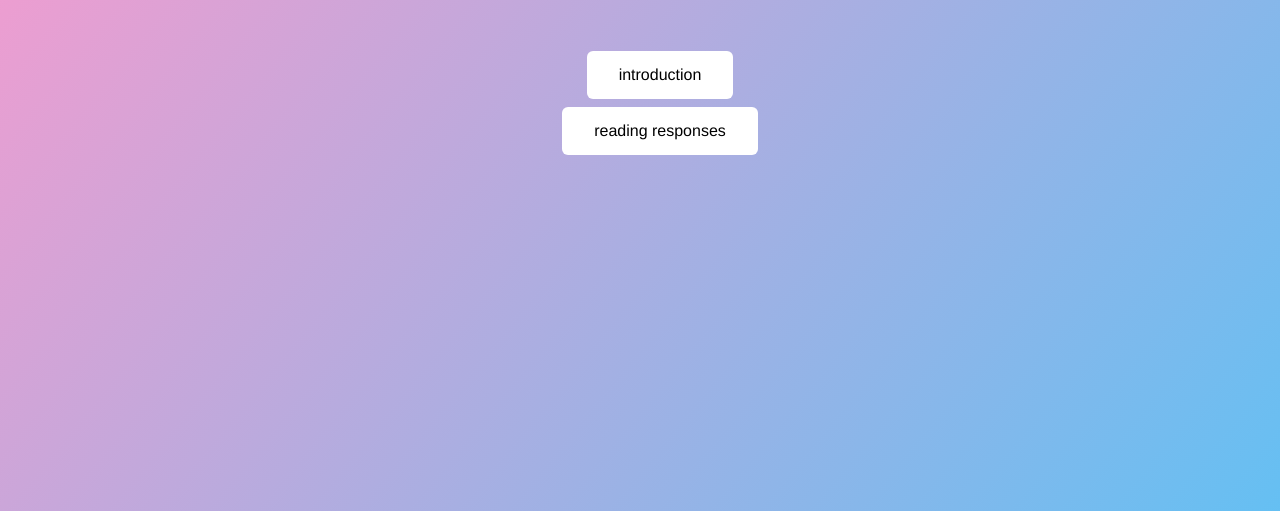
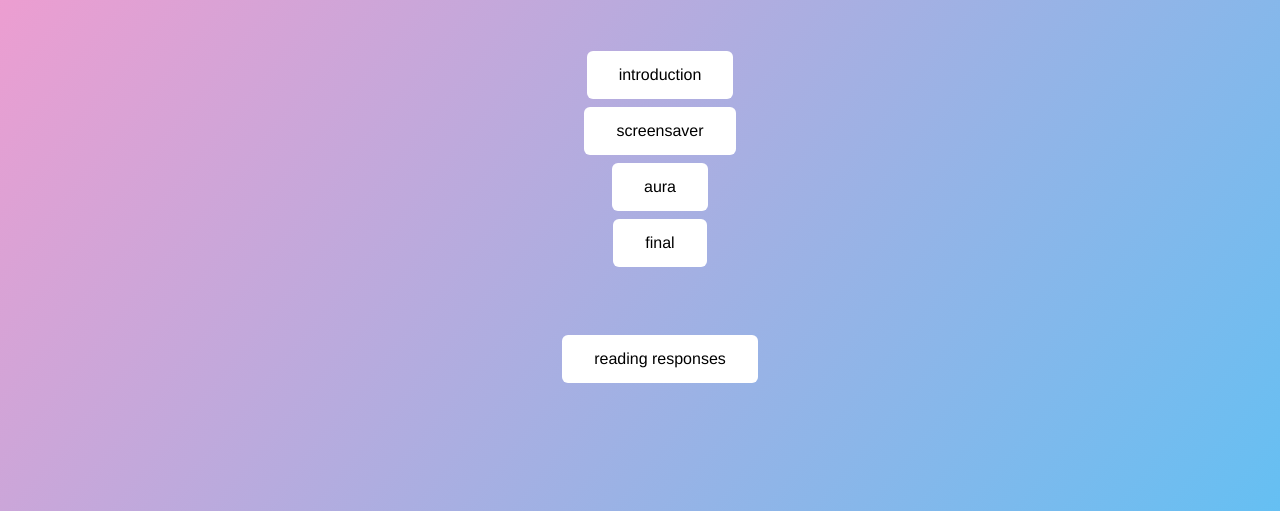
Before and after one commit to alicesteffler/class-site, a plain HTML site: page index.html in a window 1280 px wide. Shown: the part 289-800 px from the top of the page. Drawn offline with Linux system fonts and the light colour scheme.

Commit message:
add pages!

```diff
--- a/index.html
+++ b/index.html
@@ -20,14 +20,6 @@
           text-align: center;
         }
         </style>
-        <style>
-        .Loop h3{
-          position: relative;
-          height: 100%;
-          overflow: auto;
-          -webkit-overflow-scrolling: touch;
-        }
-        </style>
       <h2>hello world, welcome aboard!</h2>
       <style>
       h2{
@@ -38,6 +30,15 @@
       </style>
     <ul>
       <li><a href="projects/introduction/index.html" class="button">introduction</a>
+      <li><a href="projects/screensaver/index.html" class="button">screensaver</a>
+      <li><a href="projects/aura/index.html" class="button">aura</a>
+      <li><a href="projects/final/index.html" class="button">final</a>
+      <p></p>
+        <style>
+          p{
+            margin-bottom: 60px;
+          }
+        </style>
       <li><a href="reading-responses/index.html" class="button">reading responses</a>
     </ul>
   </body>
--- /dev/null
+++ b/projects/aura/glow-style.css
@@ -0,0 +1,28 @@
+body{
+      height: 1500px;
+  font: 18px Helvetica, sans-serif;
+}
+ul{
+  list-style: none;
+  text-align: center;
+}
+
+.button {
+  background-color: white;
+  border: none;
+  color: black;
+  padding: 15px 32px;
+  text-align: center;
+  text-decoration: none;
+  display: inline-block;
+  font-size: 16px;
+  margin: 4px 2px;
+  cursor: pointer;
+  border-radius: 6px
+}
+.button:hover {
+background-color: #33ccff;
+color: darkmagenta;
+text-decoration: none;
+box-shadow: 0 12px 16px 0 rgba(0,0,0,0.24), 0 17px 50px 0 rgba(0,0,0,0.19);
+}
--- /dev/null
+++ b/projects/final/style-boi.css
@@ -0,0 +1,28 @@
+body{
+      height: 1500px;
+  font: 18px Helvetica, sans-serif;
+}
+ul{
+  list-style: none;
+  text-align: center;
+}
+
+.button {
+  background-color: white;
+  border: none;
+  color: black;
+  padding: 15px 32px;
+  text-align: center;
+  text-decoration: none;
+  display: inline-block;
+  font-size: 16px;
+  margin: 4px 2px;
+  cursor: pointer;
+  border-radius: 6px
+}
+.button:hover {
+background-color: #33ccff;
+color: darkmagenta;
+text-decoration: none;
+box-shadow: 0 12px 16px 0 rgba(0,0,0,0.24), 0 17px 50px 0 rgba(0,0,0,0.19);
+}
--- /dev/null
+++ b/projects/screensaver/movin-style.css
@@ -0,0 +1,28 @@
+body{
+      height: 1500px;
+  font: 18px Helvetica, sans-serif;
+}
+ul{
+  list-style: none;
+  text-align: center;
+}
+
+.button {
+  background-color: white;
+  border: none;
+  color: black;
+  padding: 15px 32px;
+  text-align: center;
+  text-decoration: none;
+  display: inline-block;
+  font-size: 16px;
+  margin: 4px 2px;
+  cursor: pointer;
+  border-radius: 6px
+}
+.button:hover {
+background-color: #33ccff;
+color: darkmagenta;
+text-decoration: none;
+box-shadow: 0 12px 16px 0 rgba(0,0,0,0.24), 0 17px 50px 0 rgba(0,0,0,0.19);
+}
```
Also changed, not shown: projects/aura/index.html (added, +10 -0 lines), projects/final/index.html (added, +10 -0 lines), projects/screensaver/index.html (added, +10 -0 lines), 2 other files.
